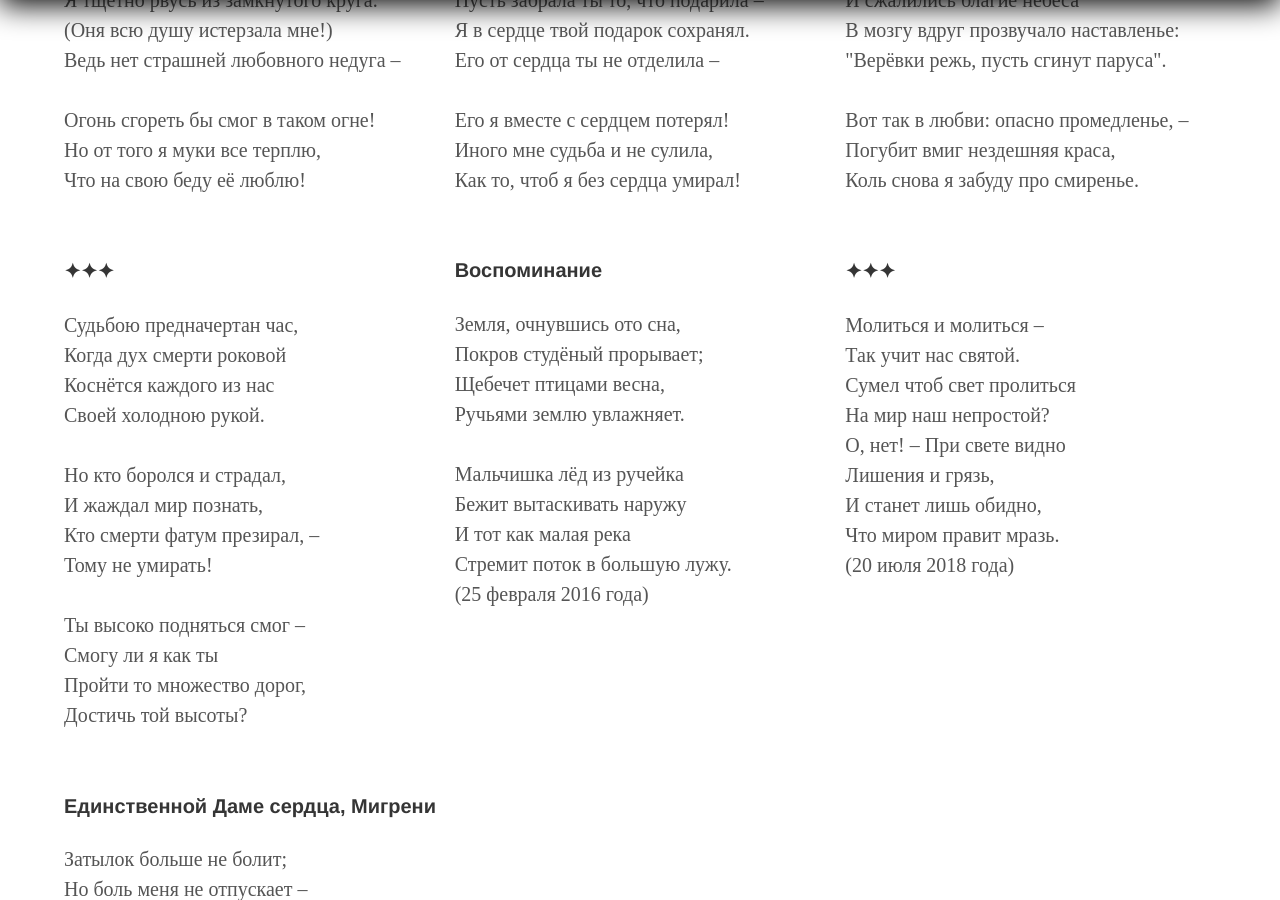
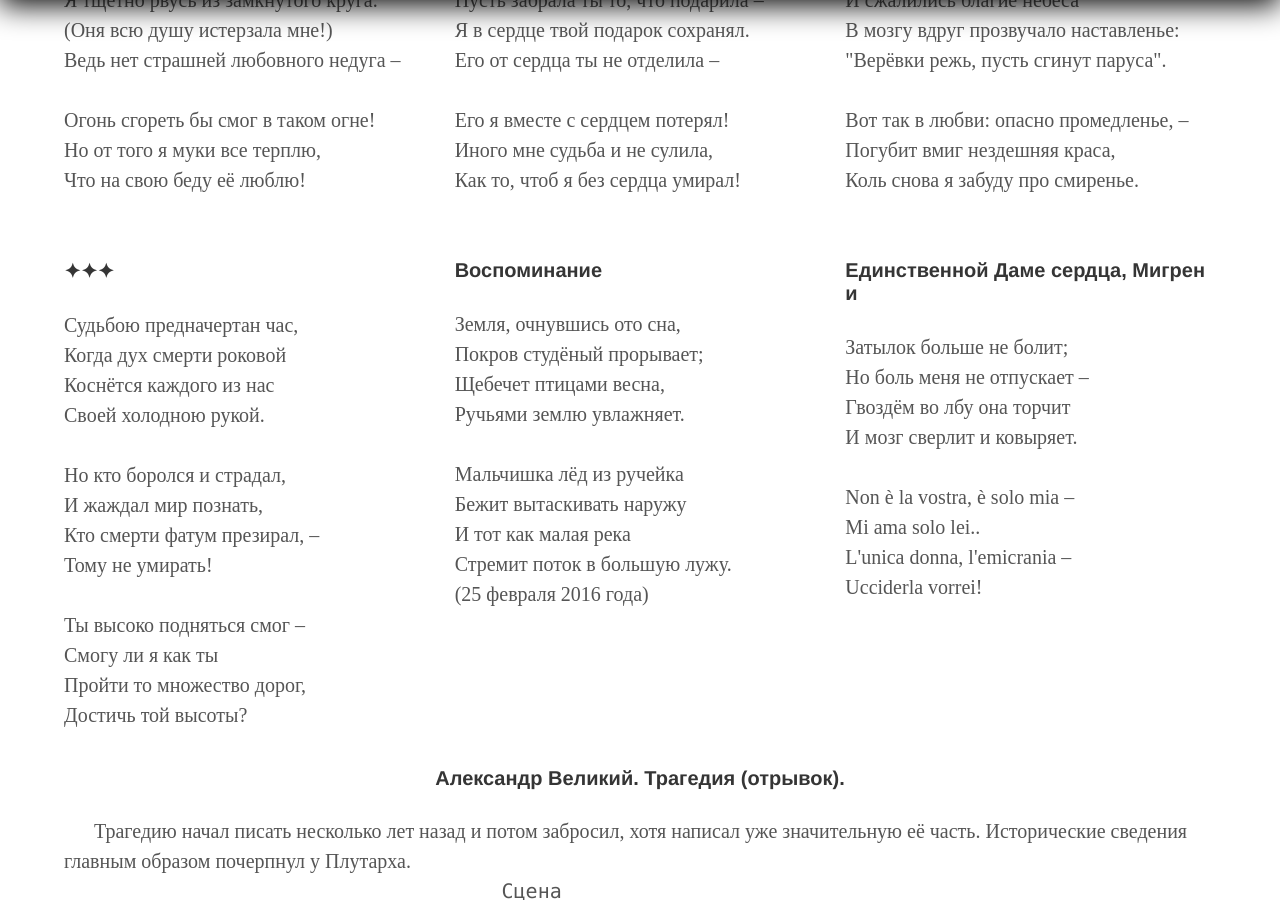
Before and after one commit to postolny/postolny.github.io, a Jekyll site: the page built from _pages/poesia.html, in a window 1280 px wide and 900 px high, scrolled down 2524 px. Built offline with Jekyll 4.4.1, drawn with Linux system fonts in a browser that asks for light colours.

Commit message:
Add files via upload

```diff
--- a/_pages/poesia.html
+++ b/_pages/poesia.html
@@ -82,14 +82,6 @@
         <h4>Воспоминание</h4>
         <p>Земля, очнувшись ото сна,<br>Покров студёный прорывает;<br>Щебечет птицами весна,<br>Ручьями землю увлажняет.<br><br>Мальчишка лёд из ручейка<br>Бежит вытаскивать наружу<br>И тот как малая река<br>Стремит поток в большую лужу.<br>(25 февраля 2016 года)</p>
       </div>
-      <div class="column">
-        <h4>✦✦✦</h4>
-        <p>Молиться и молиться –<br>Так учит нас святой.<br>Сумел чтоб свет пролиться<br>На мир наш непростой?<br>О, нет! – При свете видно<br>Лишения и грязь,<br>И станет лишь обидно,<br>Что миром правит мразь.<br>(20 июля 2018 года)</p>
-      </div>
-    </div>
-  </div>
-  <div class="flex-columns">
-    <div class="columns inn">
       <div class="column">
         <h4>Единственной Даме сердца, Мигрени</h4>
         <p>Затылок больше не болит;<br>Но боль меня не отпускает –<br>Гвоздём во лбу она торчит<br>И мозг сверлит и ковыряет.<br><br>Non è la vostra, è solo mia –<br>Mi ama solo lei..<br>L'unica donna, l'emicrania –<br>Ucciderla vorrei!</p>
```
